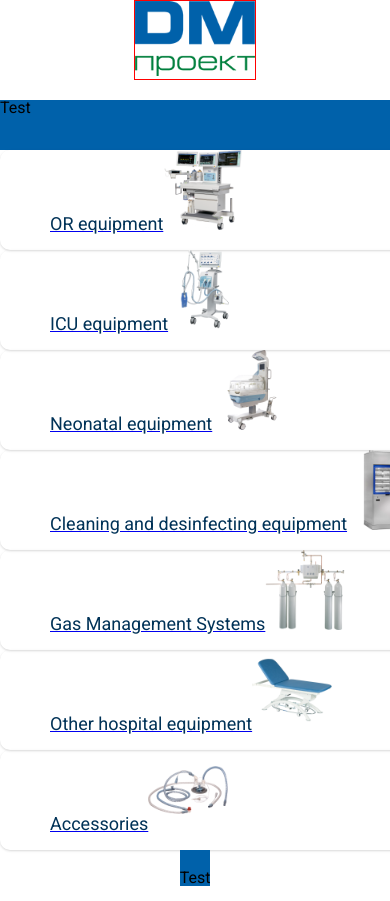
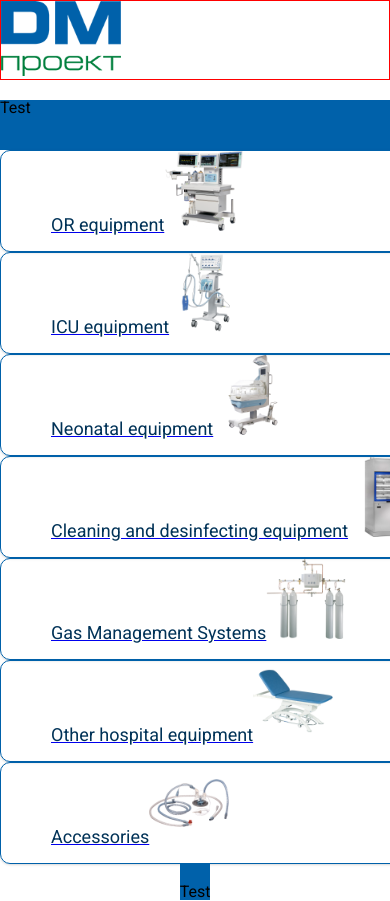
Before and after one commit to ven0m79/dm-project, a Next.js app: page /en/catalog in a window 390 px wide. Shown: the top 901 px of the page. Built offline with nearby package versions, Linux system fonts and the light colour scheme.

Commit message:
add moobile dev4

```diff
--- a/app/[locale]/catalog/Catalog.module.css
+++ b/app/[locale]/catalog/Catalog.module.css
@@ -7,16 +7,9 @@
 
     @media (max-width: 640px) {
         width: 100%;
-        padding-left: 10px;
-        padding-right: 10px;
+
 
     }
-}
-
-.aboutDecisions {
-    align-self: center;
-    width: 100%;
-    /* border: 1px solid #2f00ff; */
 }
 
 .block-decisions {
@@ -25,7 +18,7 @@
     max-width: 678px;
     height: 150px;
     border-radius: 10px;
-    /* border: 1px solid #0061AA; */
+    border: 1px solid #0061AA;
     color: #003257;
     padding-left: 50px;
     padding-right: 50px;
@@ -34,7 +27,7 @@
     box-shadow: rgba(0, 0, 0, 0.1) 0px 1px 3px 0px, rgba(0, 0, 0, 0.06) 0px 1px 2px 0px;
 
     @media (max-width: 640px) {
-        width: 100vw;
+        width: 98vw;
         font-size: 18px;
         height: 100px;
 
--- a/app/[locale]/components/molecules/header/Header.module.css
+++ b/app/[locale]/components/molecules/header/Header.module.css
@@ -7,6 +7,7 @@
     font-size: 16px;
 
     @media (max-width: 640px) {
+        width: 100vw;
         height: 100px;
     }
 }
--- a/app/[locale]/components/molecules/nav/Nav.tsx
+++ b/app/[locale]/components/molecules/nav/Nav.tsx
@@ -63,7 +63,7 @@ const Nav = () => {
       "flex flex-1 w-full justify-center max-h-[50px]",
       styles["colorBlue"])}>
       {isMobile ? (<div>
-        <nav className={styles["navigation"]}>Test</nav>
+        <nav className={""}>Test</nav>
           </div>) :
         <nav className={styles["navigation"]}>
           <ul className="flex ms-center">
```
